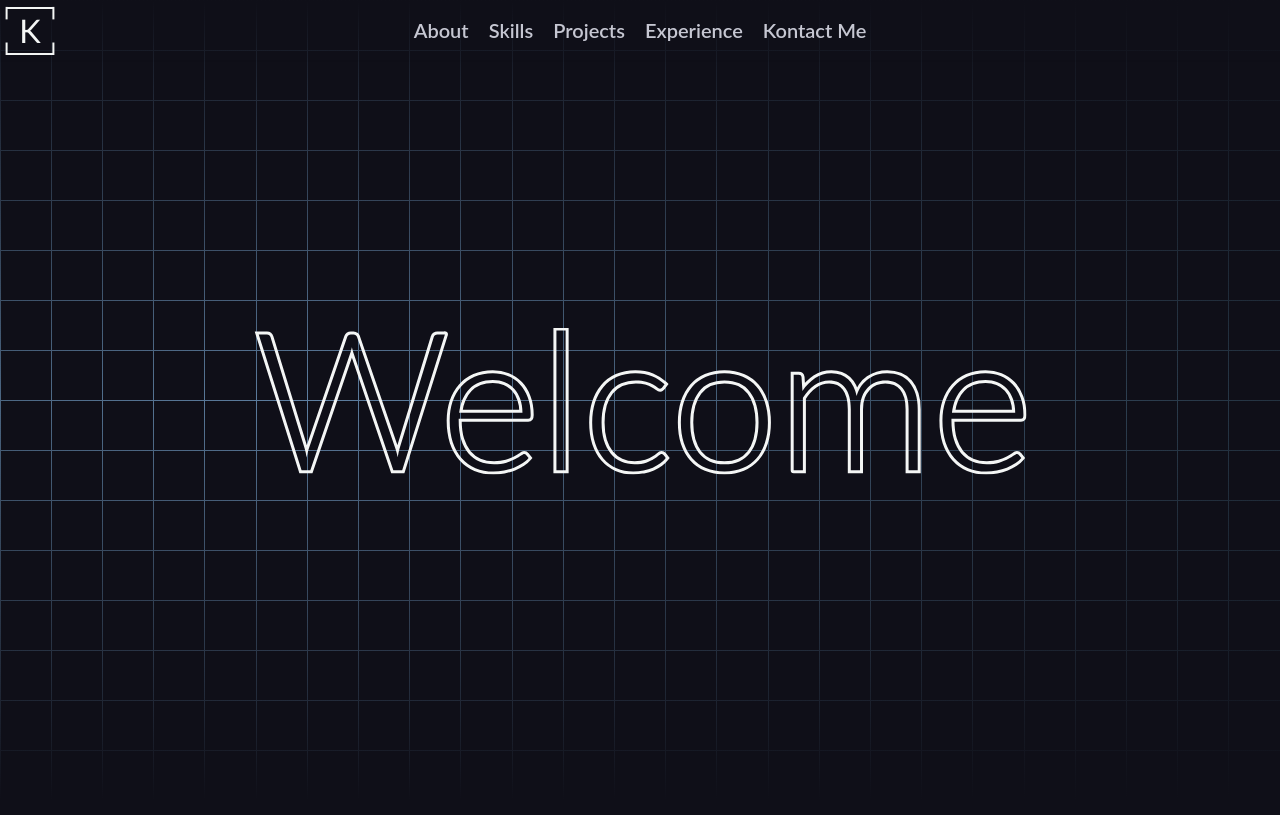
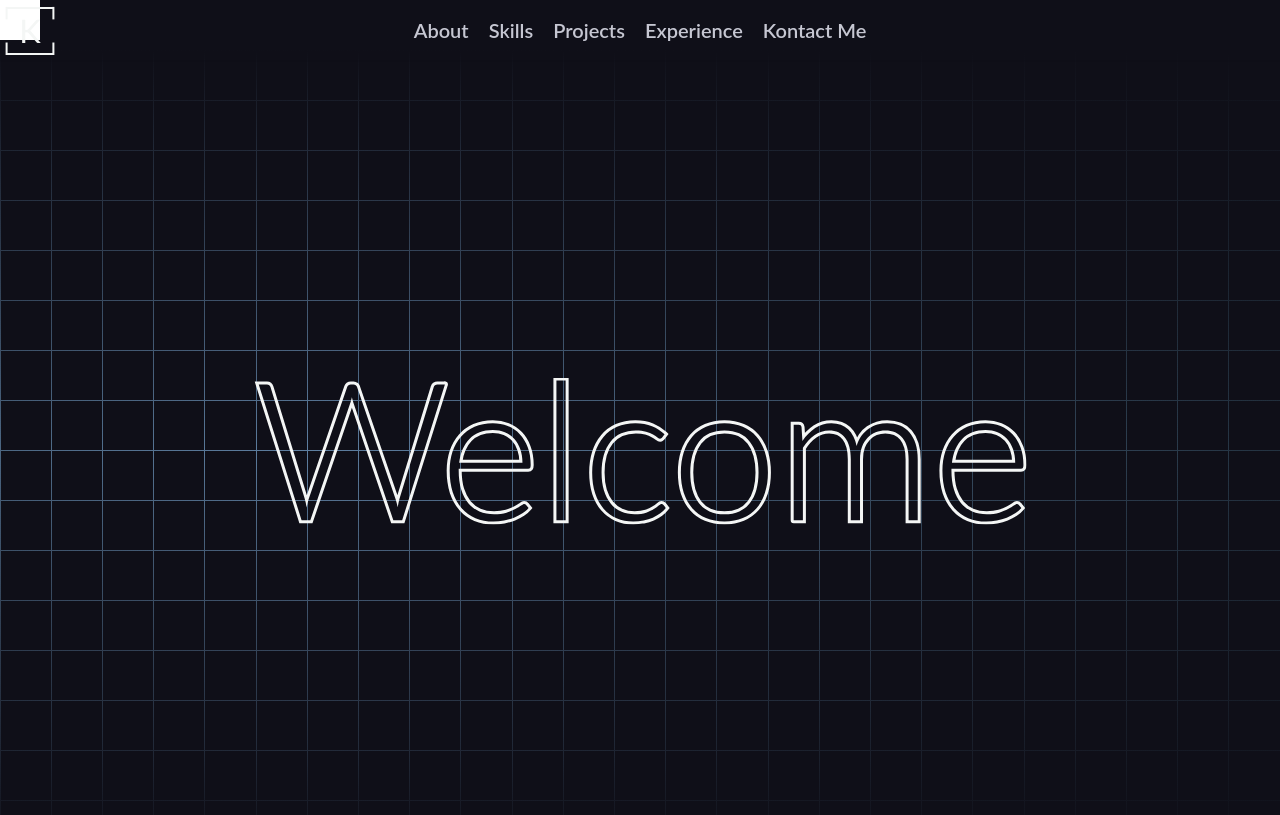
Before and after one commit to TheDeafOne/NPT, a Next.js app: page / in a window 1280 px wide. Shown: the top 815 px of the page. Built offline with nearby package versions, Linux system fonts and the light colour scheme; what next would draw is missing.

Commit message:
div follows cursor

```diff
--- a/src/app/page.tsx
+++ b/src/app/page.tsx
@@ -7,10 +7,27 @@ import Navbar from "@/components/Navbar/Navbar";
 import ProjectsSection from "@/components/ProjectsSection/ProjectsSection";
 import SkillsSection from "@/components/SkillsSection/SkillsSection";
 import WelcomeSection from "@/components/WelcomeSection/WelcomeSection";
+import MouseHighlighter from "@/components/MouseHighlighter/MouseHighlighter";
+import { useEffect, useRef, useState } from "react";
 
 export default function Home() {
+  const [newClientX, setClientX] = useState(0);
+  const [newClientY, setClientY] = useState(0);
+  const handleMouseMove = (e: any) => {
+    const { clientX, clientY } = e;
+    setClientX(clientX);
+    setClientY(clientY);
+  }
   return (
-    <div className="bg-background-950 text-text-50">
+    <div className="bg-background-950 text-text-50" onMouseMove={handleMouseMove}>
+      <div
+            className='bg-white z-20 h-10 w-10 fixed'
+            style={{
+              left: newClientX,
+              top: newClientY,
+            }}
+        />
+      <MouseHighlighter />
       <Navbar />
       <WelcomeSection />
       <AboutSection/>
--- /dev/null
+++ b/src/components/MouseHighlighter/MouseHighlighter.tsx
@@ -0,0 +1,20 @@
+import { useEffect, useState } from "react";
+
+const MouseHighlighter = ({ clientX, clientY }: any) => {
+    const [newClientX, setClientX] = useState(0);
+    const [newClientY, setClientY] = useState(0);
+
+    const handleMouseMove = (e: any) => {
+        const { clientX, clientY } = e;
+        setClientX(clientX);
+        setClientX(clientY);
+
+    }
+    return (
+        <div className={`h-[50px] w-[50px] left-[${clientX}px] top-[${clientY}px]`} onMouseMove={handleMouseMove}>
+
+        </div>
+    )
+}
+
+export default MouseHighlighter
```
